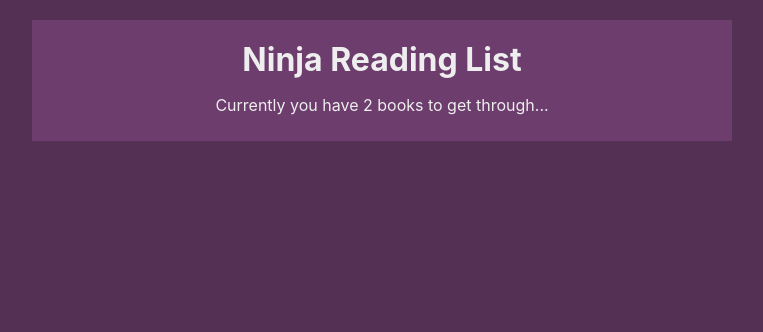
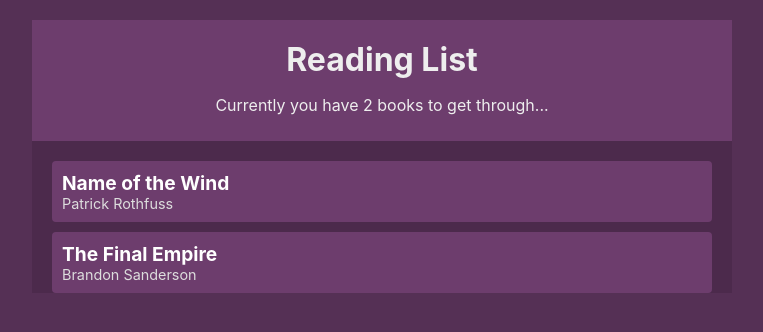
Before and after one commit to notsarthak/book-manage-React, a React (Create React App) app: page / in a window 1280 px wide. Shown: the top 332 px of the page, without its empty margins (258-1021 px from the left). Built offline with nearby package versions, Linux system fonts and the light colour scheme.

Commit message:
Created booklist, bookdetails components to display the books, styled them

```diff
--- a/src/App.js
+++ b/src/App.js
@@ -2,12 +2,14 @@
 import React from 'react';
 import BookContextProvider from './contexts/BookContext';
 import Navbar from './components/Navbar';
+import BookList from './components/BookList';
 
 function App() {
   return (
     <div className="App">
       <BookContextProvider>
         <Navbar/>
+        <BookList/>
       </BookContextProvider>
     </div>
   );
--- a/src/components/BookDetails.js
+++ b/src/components/BookDetails.js
@@ -0,0 +1,22 @@
+//we're using the context in this component because we want that whenever the book being returned by this component is clicked that book gets deleted. So we want the removeBook function provided by the context provider in this component
+import React, {useContext} from 'react';
+import {BookContext} from '../contexts/BookContext';
+
+//destructuring the props object recieved in this component from the BookList component to get the book currently being cycled thru
+const BookDetails = ({book})=>{
+    const {removeBook} = useContext(BookContext);
+    //we're retuning the JSX in this component inside <li> tags because the JSX we return from here will be rendered inside <ul> tags in BokkList component. So in the <li> tags we have 2 div tags for title of the book and the author.
+    //attached an onClick event Handler to the li tag so that when it is clicked (book is clicked) the removeBook fn gets called with that book's id and removes the book from the context. the removeBook fn is in another fn beacuse it takes in an arg and it would automatically get called without clicking if we put it as it is with the id of the book
+    return(
+        <li onClick={()=>{removeBook(book.id)}}>
+            <div className="title">
+                {book.title}
+            </div>
+            <div className="author">
+                {book.author}
+            </div>
+        </li>
+    );
+}
+
+export default BookDetails;
--- a/src/components/BookList.js
+++ b/src/components/BookList.js
@@ -1 +1,23 @@
 //Inside here we're gonna cycle through the data and output a single BookDetails component for each book
+//Since we need to cycle thru the data we need to consume the context in this component
+import React, {useContext} from 'react';
+import {BookContext} from '../contexts/BookContext';
+import BookDetails from './BookDetails';
+
+//returning some JSX for each book. But first we are checking if there are any books in the context.If there are any books then only we're cycling thru them, else we're just outputting something else
+const BookList = ()=>{
+    const {books} = useContext(BookContext);
+    return books.length?(
+        <div className="book-list">
+            <ul>
+                {books.map(book=>{
+                    return (<BookDetails book={book} key={book.id}/>)   //If there are books in context. Returning/outputting single bookdetails component for each book. Need to provide a key since we are cycling thru something and outputting it hence, react expects us to provide a key. We are providing to the bookdetails component the book we're currently cycling thru.
+                })}
+            </ul>
+        </div>
+    ):(
+        <div className="empty">No books to read. Hello free time :)</div>   //if there are no books in the context
+    );
+}
+
+export default BookList;
--- a/src/components/Navbar.js
+++ b/src/components/Navbar.js
@@ -7,7 +7,7 @@ const Navbar = () =>{
     const {books} = useContext(BookContext);
     return (
         <div className="navbar">
-            <h1>Ninja Reading List</h1>
+            <h1>Reading List</h1>
             <p>Currently you have {books.length} books to get through...</p>
         </div>
     );
--- a/src/contexts/BookContext.js
+++ b/src/contexts/BookContext.js
@@ -6,8 +6,8 @@ export const BookContext = createContext();
 
 const BookContextProvider = (props) =>{
     const [books, setBooks] = useState([
-        {title: 'name of the wind', author: 'patrick rothfuss', id: 1},
-        {title: 'the final empire', author: 'brandon sanderson', id: 2}
+        {title: 'Name of the Wind', author: 'Patrick Rothfuss', id: 1},
+        {title: 'The Final Empire', author: 'Brandon Sanderson', id: 2}
     ]);
     const addBook = (title, author) =>{
         setBooks([
--- a/src/index.css
+++ b/src/index.css
@@ -25,3 +25,35 @@ body {
 .navbar h1{
   margin:10px 0;
 }
+
+.book-list{
+  margin: 20px;
+}
+.book-list ul{
+  padding: 0;
+  list-style-type: none;
+}
+.book-list li{
+  background: #6d3d6d;
+  border-radius: 4px;
+  padding: 10px;
+  cursor: pointer;
+  margin: 10px 0;
+}
+.book-list li:hover{
+  opacity: 0.7;
+  text-decoration: line-through;
+}
+.book-list .title{
+  font-weight: bold;
+  color: #fff;
+  font-size: 1.2em;
+}
+.book-list .author{
+  font-size: 0.9em;
+  color: #ddd;
+}
+.empty{
+  margin: 20px;
+  text-align: center;
+}
```
